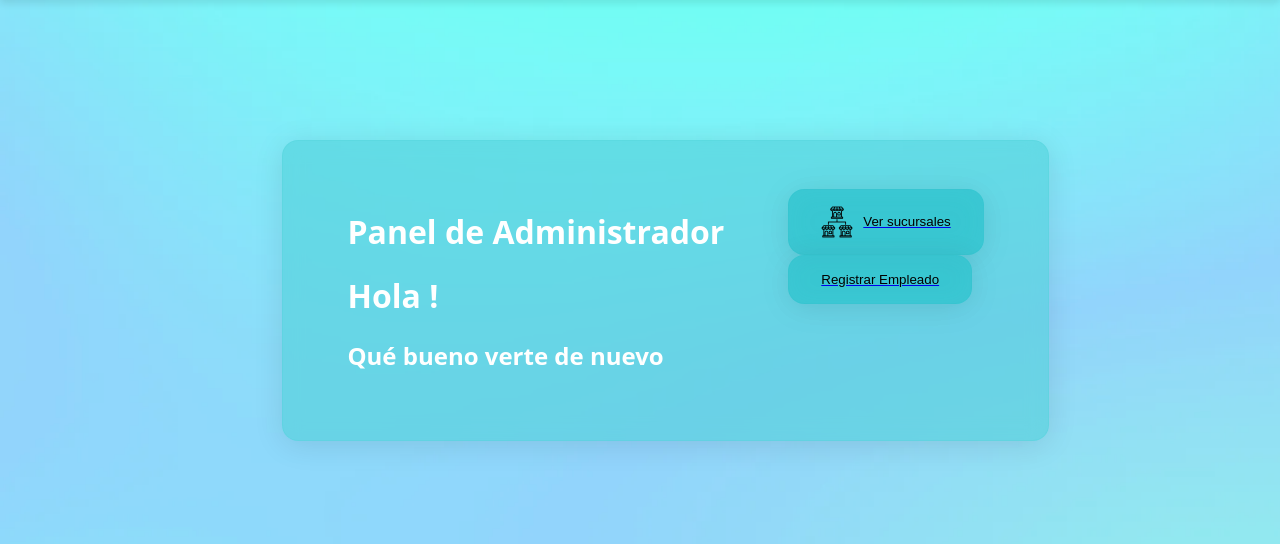
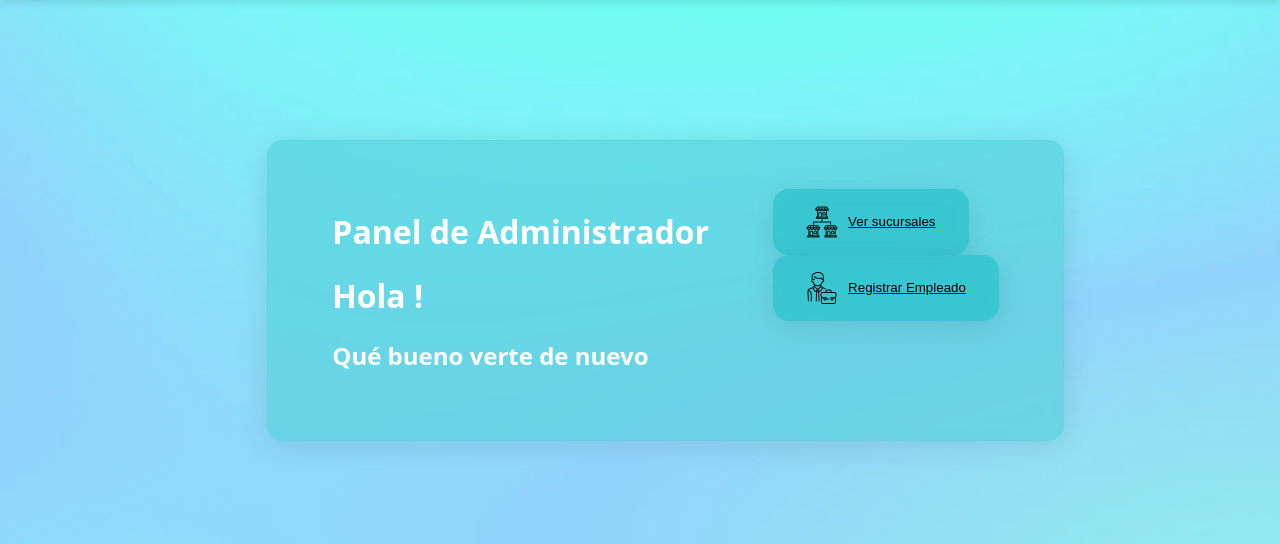
Before and after one commit to codecrafters-is2/ferreplus_django, a Django app: template templates/adminpanel.html in a window 1280 px wide; the page is wider, and only the part inside the window is pictured. Shown: the part 86-630 px from the top of that part. Run offline with Django 5.2, Linux system fonts and the light colour scheme; the template is opened without the code that fills it, so the values that code supplies are empty; parts of the project's set-up code (start-up, migrations or seed data) failed here and were passed over; some web fonts are replaced.

Commit message:
finalizacion de Registrar Empleado

```diff
--- a/templates/adminpanel.html
+++ b/templates/adminpanel.html
@@ -25,6 +25,7 @@
                     </a>
                     <a href="{% url 'employee_signup' %}">
                         <button class="menu-button">
+                            <img src={% static 'img/icons/employee.png' %} %} />
                             Registrar Empleado
                         </button>
                     </a>
```
Also changed, not shown: static/img/icons/employee.png (added).
